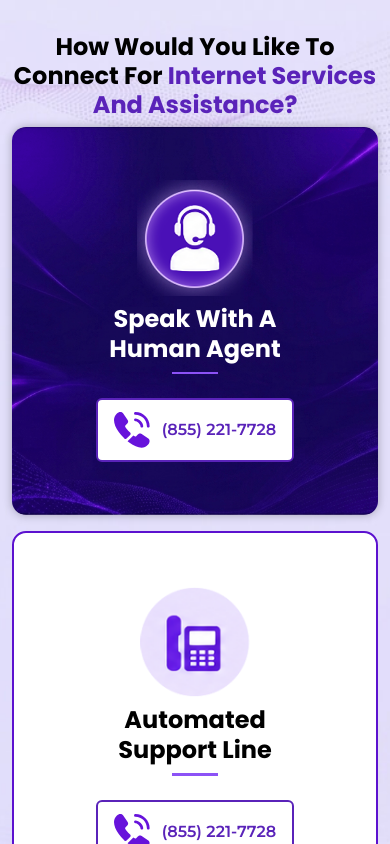
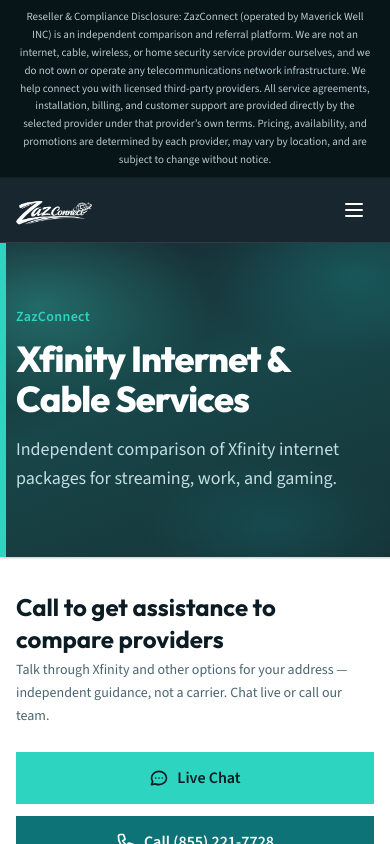
Before and after one commit to ajazsadat/zazconnect.online, a Next.js app: page /xfinity-plans in a window 390 px wide. Shown: the top 844 px of the page. Built offline with nearby package versions, Linux system fonts and the light colour scheme.

Commit message:
Remove mobile support modal from Xfinity and Spectrum pages
The fullscreen mobile dialog blocked the provider plan pages on small
screens; remove the flag, wiring, and unused modal component.

Co-authored-by: ajazsadat <ajazsadat@users.noreply.github.com>

```diff
--- a/src/app/spectrum-plans/page.js
+++ b/src/app/spectrum-plans/page.js
@@ -13,7 +13,6 @@ export default function SpectrumPage() {
       name="Spectrum"
       tagline="Widely available cable internet with flexible plan options for every household size."
       introTitle="Compare Spectrum internet packages — independent comparison"
-      showMobileSupportModal
       benefits={[
         'Wide availability across many markets',
         'No data caps on many plans',
--- a/src/app/xfinity-plans/page.js
+++ b/src/app/xfinity-plans/page.js
@@ -14,7 +14,6 @@ export default function XfinityPage() {
       brandMark="Xfinity"
       tagline="Independent comparison of Xfinity internet packages for streaming, work, and gaming."
       introTitle="Compare Xfinity internet packages — independent comparison"
-      showMobileSupportModal
       benefits={[
         'Speed tiers for streaming, gaming & work',
         'Wide availability in many markets',
--- a/src/components/ProviderMobileSupportModal.js
+++ /dev/null
@@ -1,34 +0,0 @@
-'use client';
-
-import { useEffect } from 'react';
-import IndependentSupportHelp from '@/components/IndependentSupportHelp';
-
-export default function ProviderMobileSupportModal() {
-  useEffect(() => {
-    const media = window.matchMedia('(max-width: 767px)');
-    const previousOverflow = document.body.style.overflow;
-
-    const syncLock = () => {
-      document.body.style.overflow = media.matches ? 'hidden' : previousOverflow;
-    };
-
-    syncLock();
-    media.addEventListener('change', syncLock);
-
-    return () => {
-      media.removeEventListener('change', syncLock);
-      document.body.style.overflow = previousOverflow;
-    };
-  }, []);
-
-  return (
-    <div
-      className="fixed inset-0 z-[100] overflow-y-auto md:hidden"
-      role="dialog"
-      aria-modal="true"
-      aria-label="Internet services and assistance"
-    >
-      <IndependentSupportHelp fullscreen />
-    </div>
-  );
-}
--- a/src/components/ProviderPage.js
+++ b/src/components/ProviderPage.js
@@ -2,7 +2,6 @@ import { SITE } from '@/lib/site';
 import ProviderFaq from '@/components/ProviderFaq';
 import ProviderComparisonTable from '@/components/ProviderComparisonTable';
 import LiveChatCta from '@/components/LiveChatCta';
-import ProviderMobileSupportModal from '@/components/ProviderMobileSupportModal';
 
 export default function ProviderPage({
   name,
@@ -14,14 +13,11 @@ export default function ProviderPage({
   plans = [],
   contentSections = [],
   faqs = [],
-  showMobileSupportModal = false,
 }) {
   const displayName = brandMark || name;
 
   return (
     <div className="bg-[var(--background)] min-h-screen">
-      {showMobileSupportModal && <ProviderMobileSupportModal />}
-
       <section className="relative overflow-hidden border-b border-[var(--line)]">
         <div className="absolute inset-0 hero-mesh opacity-95" />
         <div className="absolute inset-y-0 left-0 w-1.5 bg-mint" />
```
